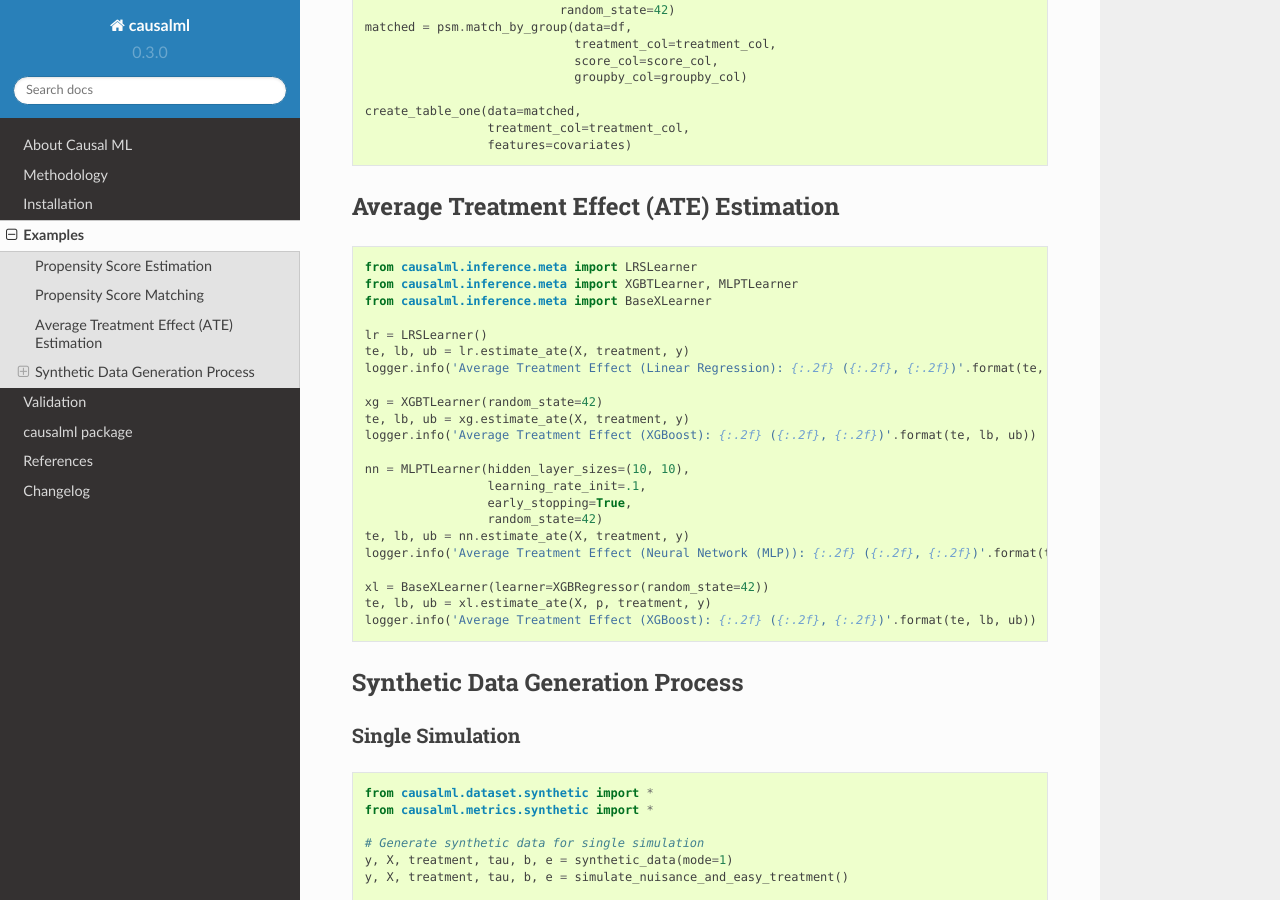
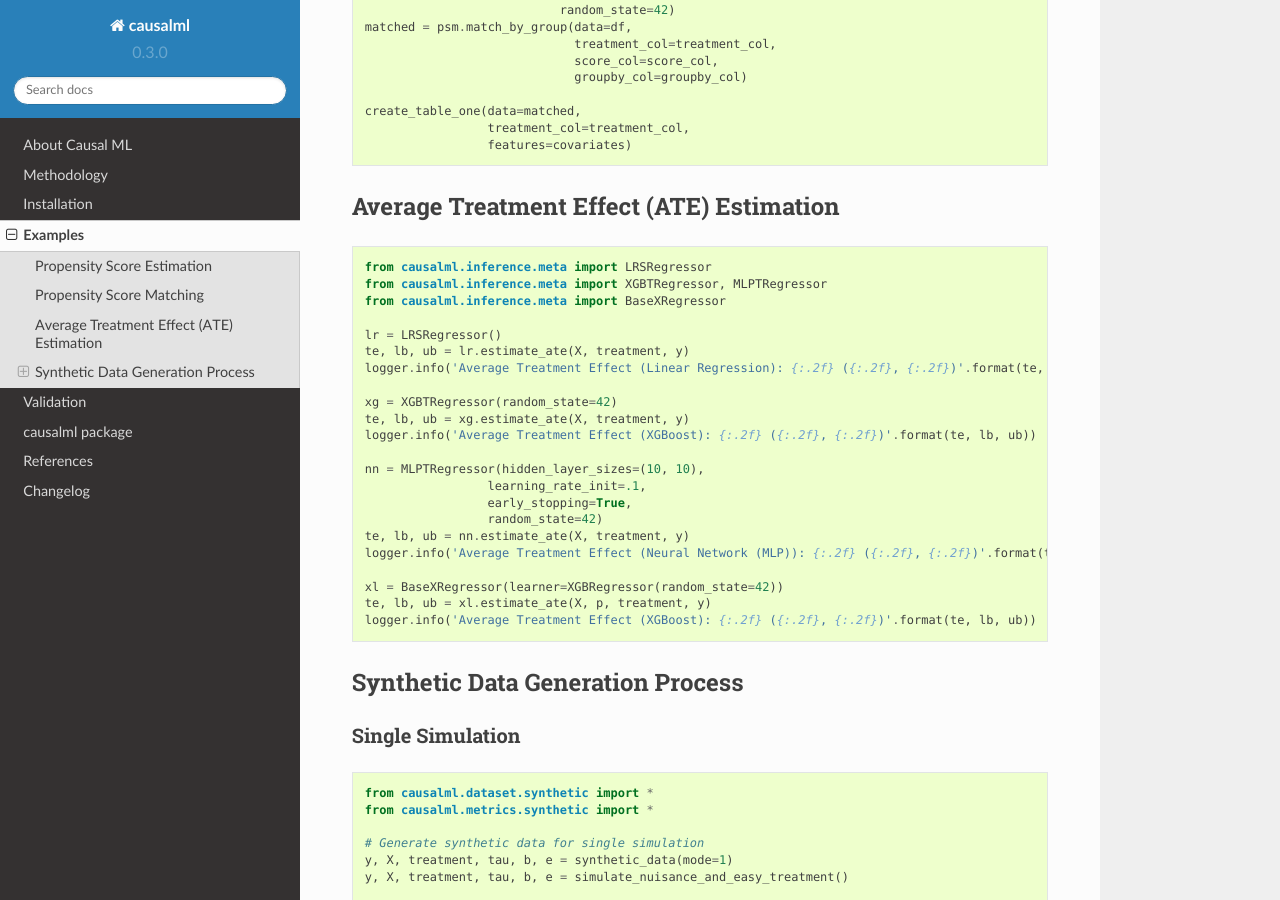
Before and after one commit to uber/causalml, a Sphinx documentation site: the page built from docs/examples.rst, in a window 1280 px wide and 900 px high, scrolled down 467 px. Built offline with Sphinx 7.4.7 and the Read the Docs theme 2.0.0, drawn with Linux system fonts in a browser that asks for light colours.

Commit message:
update examples with updated meta learner APIs

```diff
--- a/docs/changelog.rst
+++ b/docs/changelog.rst
@@ -2,6 +2,12 @@
 
 Changelog
 =========
+
+0.3.0 (unreleased)
+------------------
+
+- Extend meta-learners to support classification
+- Fix a bug in uplift curves (`get_cumgain()` and `plot_cumgain()` in `metrics`)
 
 0.2.0 (2019-08-12)
 ------------------
--- a/docs/examples.rst
+++ b/docs/examples.rst
@@ -35,26 +35,26 @@ Average Treatment Effect (ATE) Estimation
 
 .. code-block:: python
 
-    from causalml.inference.meta import LRSLearner
-    from causalml.inference.meta import XGBTLearner, MLPTLearner
-    from causalml.inference.meta import BaseXLearner
+    from causalml.inference.meta import LRSRegressor
+    from causalml.inference.meta import XGBTRegressor, MLPTRegressor
+    from causalml.inference.meta import BaseXRegressor
 
-    lr = LRSLearner()
+    lr = LRSRegressor()
     te, lb, ub = lr.estimate_ate(X, treatment, y)
     logger.info('Average Treatment Effect (Linear Regression): {:.2f} ({:.2f}, {:.2f})'.format(te, lb, ub))
 
-    xg = XGBTLearner(random_state=42)
+    xg = XGBTRegressor(random_state=42)
     te, lb, ub = xg.estimate_ate(X, treatment, y)
     logger.info('Average Treatment Effect (XGBoost): {:.2f} ({:.2f}, {:.2f})'.format(te, lb, ub))
 
-    nn = MLPTLearner(hidden_layer_sizes=(10, 10),
+    nn = MLPTRegressor(hidden_layer_sizes=(10, 10),
                      learning_rate_init=.1,
                      early_stopping=True,
                      random_state=42)
     te, lb, ub = nn.estimate_ate(X, treatment, y)
     logger.info('Average Treatment Effect (Neural Network (MLP)): {:.2f} ({:.2f}, {:.2f})'.format(te, lb, ub))
 
-    xl = BaseXLearner(learner=XGBRegressor(random_state=42))
+    xl = BaseXRegressor(learner=XGBRegressor(random_state=42))
     te, lb, ub = xl.estimate_ate(X, p, treatment, y)
     logger.info('Average Treatment Effect (XGBoost): {:.2f} ({:.2f}, {:.2f})'.format(te, lb, ub))
 
```
Also changed, not shown: README.md (+8 -8 lines), 5 other files.
